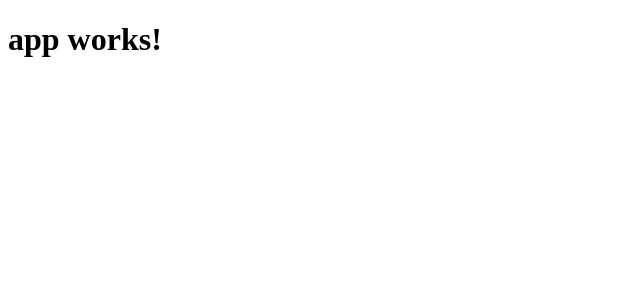
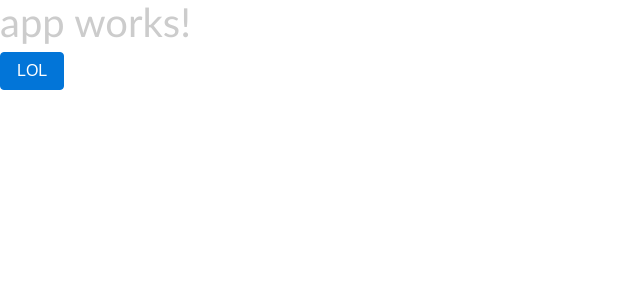
Before and after one commit to filipbarak/patient-demographic, an Angular app: page / in a window 1280 px wide. Shown: the top 300 px of the page, without its empty margins (0-640 px from the left). Built offline with nearby package versions, Linux system fonts and the light colour scheme.

Commit message:
adds global form styles

```diff
--- a/src/app/app.component.html
+++ b/src/app/app.component.html
@@ -1,3 +1,4 @@
 <h1>
   {{title}}
 </h1>
+<button class="btn btn-primary"> LOL </button>
--- a/src/index.html
+++ b/src/index.html
@@ -6,6 +6,8 @@
     <base href="/">
 
     <meta name="viewport" content="width=device-width, initial-scale=1">
+    <link rel="stylesheet" href="https://maxcdn.bootstrapcdn.com/bootstrap/4.0.0-alpha.6/css/bootstrap.min.css"
+          integrity="sha384-rwoIResjU2yc3z8GV/NPeZWAv56rSmLldC3R/AZzGRnGxQQKnKkoFVhFQhNUwEyJ" crossorigin="anonymous">
     <link rel="icon" type="image/x-icon" href="favicon.ico">
 </head>
 <body>
--- a/src/styles.css
+++ /dev/null
@@ -1 +0,0 @@
-/* You can add global styles to this file, and also import other style files */
--- /dev/null
+++ b/src/styles.scss
@@ -0,0 +1,103 @@
+
+@font-face {
+  font-family: Lato-Regular;
+  src: url("../src/assets/Lato-Regular.ttf")
+}
+
+
+//FORM COLORS
+$top-header-darkgrey: #787C87;
+$header-lightgray: #F0F0F0;
+$main-gray: #CCCCCC;
+$placeholder-gray: #BCBCBC;
+$input-font-color: #333333;
+$selected-tab-blue: #2978CC;
+$confirm-button-green: #0E0E0E;
+
+//FORM FONTS
+$main-font: Lato-Regular;
+$label-fontsize: 12px;
+$placeholder-fontsize: 16px;
+$input-fontweight: 700;
+$input-fontsize: 16px;
+$heading-big-header-fontsize: 20px;
+$heading-small-fontsize: 14px;
+
+
+//FORM DOM SIZES
+$all-input-height: 32px;
+
+$large-input-width: 352px;
+$medium-input-width: 168px;
+$small-input-width: 80px;
+
+$button-width: 80px;
+$button-height: 30px;
+
+//MISC images
+
+$arrow-down: url(http://d2v8ggac1o0f6z.cloudfront.net/gsc/5TZG2L/c2/dc/f7/c2dcf7e2ec1241eb923f3a547aa92cf7/images/patient/u4569.png?token=6dcccdee0f1ab8bde560ce3f8b83d75d);
+$angel: url(http://d26uhratvi024l.cloudfront.net/gsc/5TZG2L/c2/dc/f7/c2dcf7e2ec1241eb923f3a547aa92cf7/images/patient/u5483.png?token=6acdce041cfefc6c9f52fbf4dab042cd);
+$paper: url(http://d26uhratvi024l.cloudfront.net/gsc/5TZG2L/c2/dc/f7/c2dcf7e2ec1241eb923f3a547aa92cf7/images/patient_demographic___consent/u11491.png?token=6cddcc1e095e2bba5391efe709613f3f);
+
+//MIXINS
+@mixin generic-input($width, $height) {
+  ::-webkit-input-placeholder {
+    font-size: $placeholder-fontsize;
+    font-style: italic;
+    color: $placeholder-gray;
+  }
+  ::-moz-placeholder {
+    font-size: $placeholder-fontsize;
+    font-style: italic;
+    color: $placeholder-gray;
+  }
+  :-ms-input-placeholder {
+    font-size: $placeholder-fontsize;
+    font-style: italic;
+    color: $placeholder-gray;
+
+  };
+  font-weight: $input-fontweight;
+  font-size: $input-fontsize;
+  width: $width;
+  height: $height;
+}
+
+//CLASSES
+
+body{
+font-family: $main-font;
+color: $main-gray;
+}
+
+.generic-label {
+  font-size: $label-fontsize;
+}
+
+.small-input {
+  @include generic-input($small-input-width, $all-input-height)
+}
+
+.medium-input {
+  @include generic-input($medium-input-width, $all-input-height)
+
+}
+.large-input {
+  @include generic-input($large-input-width, $all-input-height)
+
+}
+
+.large-heading {
+  color: $header-lightgray;
+  font-size: $heading-big-header-fontsize;
+}
+.small-heading {
+  color: $header-lightgray;
+  font-size: $heading-small-fontsize;
+
+}
+
+input, label, select {
+  display: block;
+}
```
Also changed, not shown: .angular-cli.json, src/assets/Lato-Regular.ttf (added). Lines whose indentation alone changed are shown as unchanged.
